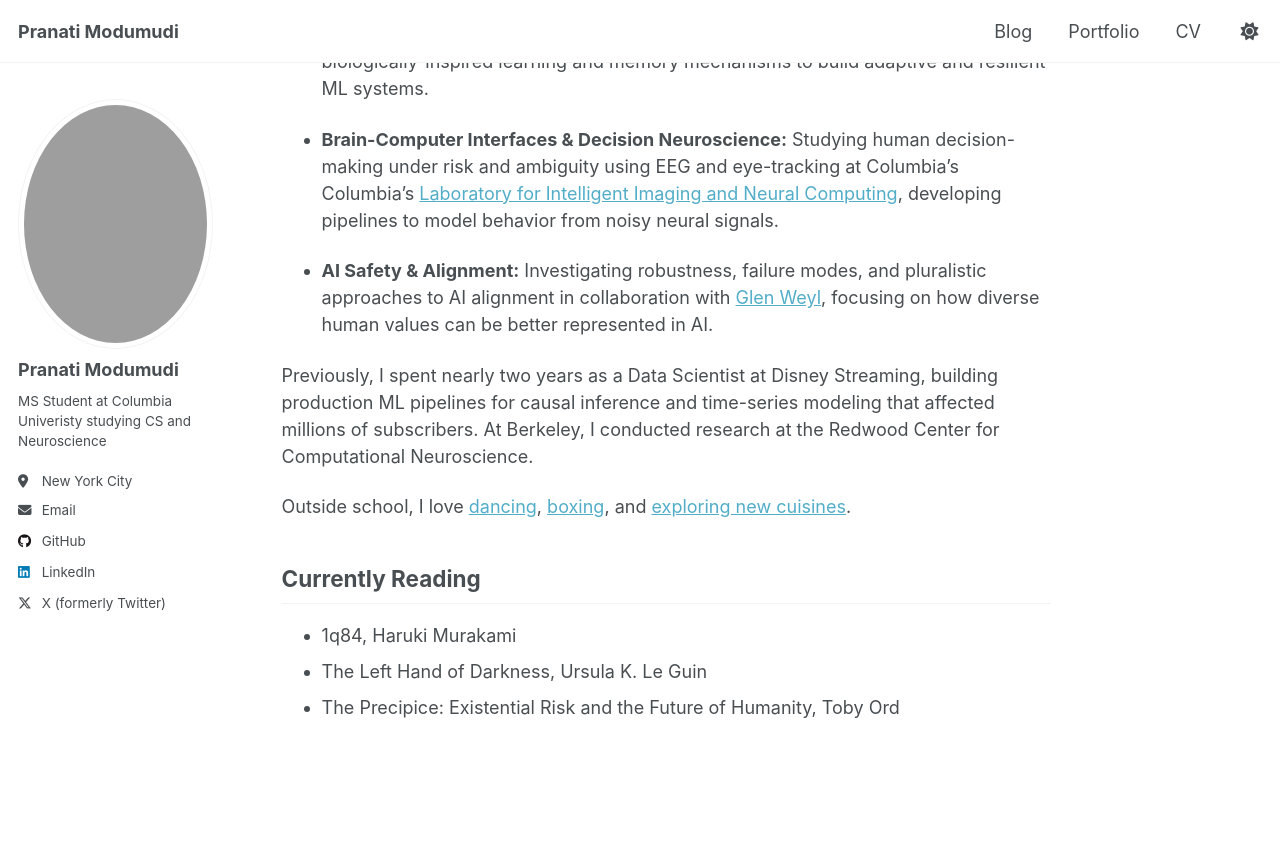
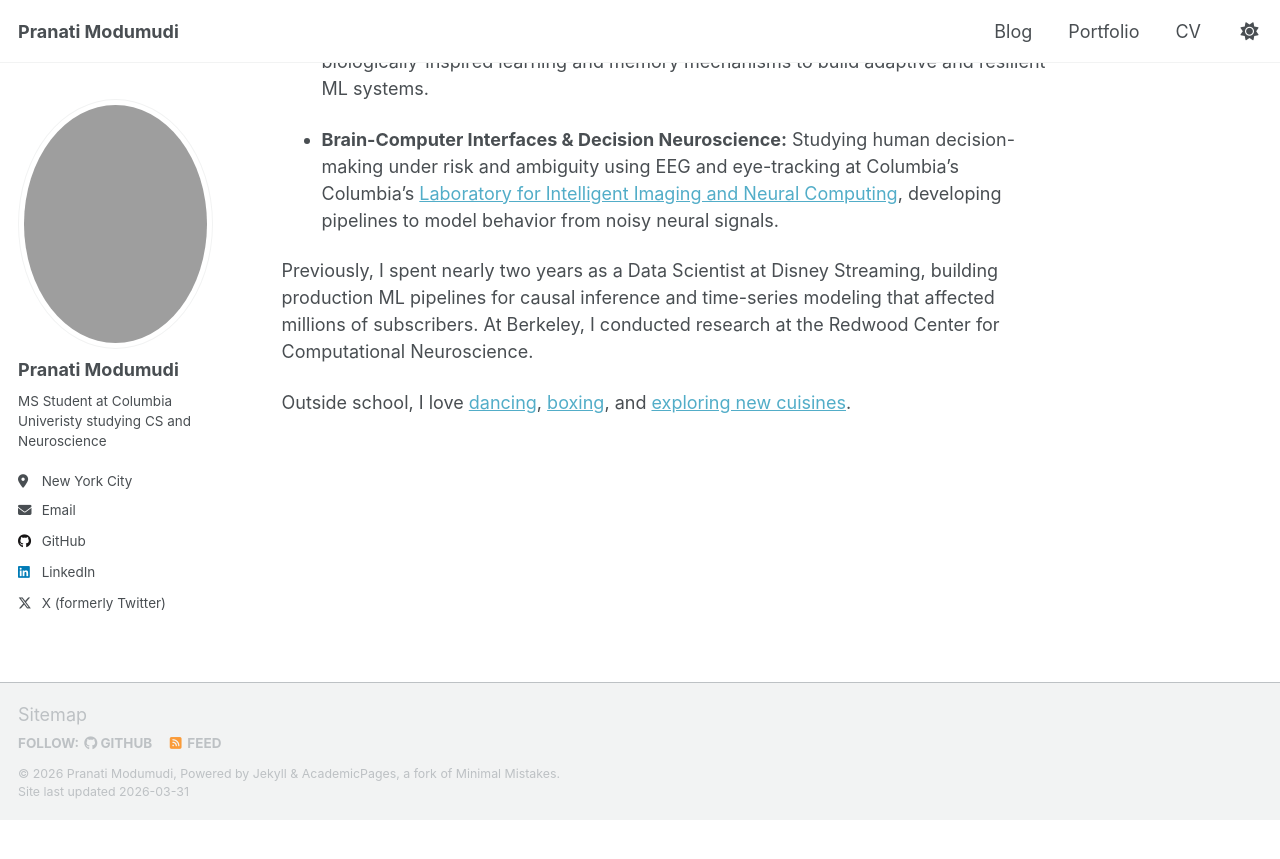
Before and after one commit to pranmod01/pranmod01.github.io, a Jekyll site: the page built from _pages/about.md, in a window 1280 px wide and 900 px high, scrolled down 487 px. Shown: the top 859 px of the window. Built offline with Jekyll 4.4.1, drawn with Linux system fonts in a browser that asks for light colours; a script that is not in the unit is left out; after the commit the page ends 1307 px from its top, so only the background shows below that.

Commit message:
changed about

```diff
--- a/_pages/about.md
+++ b/_pages/about.md
@@ -18,14 +18,6 @@ I'm currently involved in three projects spanning my core interests:
 - **Brain-Computer Interfaces & Decision Neuroscience:** Studying human decision-making under risk and ambiguity using EEG and eye-tracking at Columbia’s Columbia's [Laboratory for Intelligent Imaging and Neural Computing](https://liinc.bme.columbia.edu/), developing pipelines to model behavior from noisy neural signals.
 
 
-- **AI Safety & Alignment:** Investigating robustness, failure modes, and pluralistic approaches to AI alignment in collaboration with [Glen Weyl](https://glenweyl.com/), focusing on how diverse human values can be better represented in AI.
-
 Previously, I spent nearly two years as a Data Scientist at Disney Streaming, building production ML pipelines for causal inference and time-series modeling that affected millions of subscribers. At Berkeley, I conducted research at the Redwood Center for Computational Neuroscience.
 
 Outside school, I love [dancing](https://www.aalokam.com/dance-production), [boxing](https://hiitthedecknyc.com/), and [exploring new cuisines](https://www.yelp.com/user_details?userid=btQDDDeqgmN2kbrCkJU5yA).
-
-## Currently Reading
-
-- 1q84, Haruki Murakami
-- The Left Hand of Darkness, Ursula K. Le Guin
-- The Precipice: Existential Risk and the Future of Humanity, Toby Ord
```
